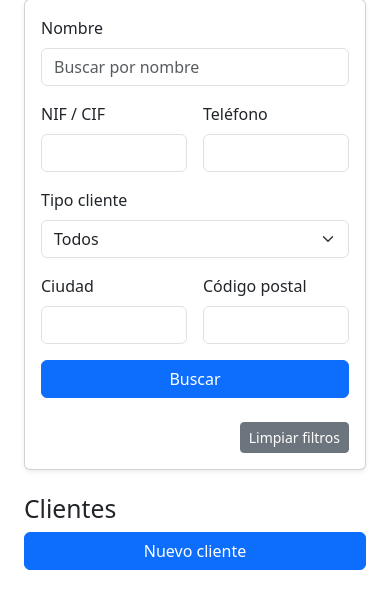
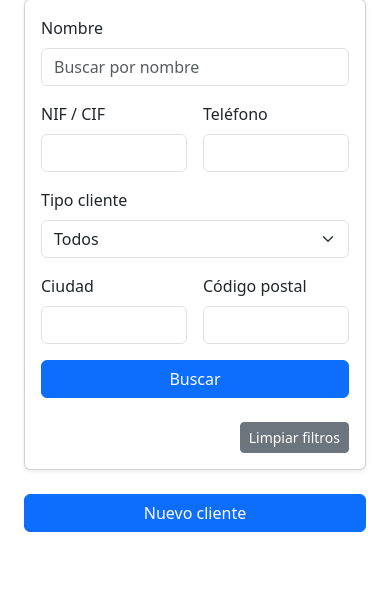
Before and after one commit to julioapb/alertas-visitas, a Flask app: page /clientes in a window 390 px wide. Shown: the part 81-690 px from the top of the page. Run offline with Flask 3, Linux system fonts and the light colour scheme; data that the repository does not hold is empty; some libraries are stand-ins or nearby versions.

Commit message:
fix boton responsive clientes

```diff
--- a/templates/clientes/clientes.html
+++ b/templates/clientes/clientes.html
@@ -69,10 +69,8 @@
 <!-- ===================== -->
 <!-- HEADER -->
 <!-- ===================== -->
-<div class="d-flex flex-column flex-md-row justify-content-between align-items-start align-items-md-center mb-3">
-    <h2 class="mb-2 mb-md-0">Clientes</h2>
-
-    <a href="{{ url_for('clientes.nuevo_cliente') }}" class="btn btn-primary w-100 w-md-auto">
+<div class="w-100 w-md-auto">
+    <a href="{{ url_for('clientes.nuevo_cliente') }}" class="btn btn-primary w-100">
         Nuevo cliente
     </a>
 </div>
```
